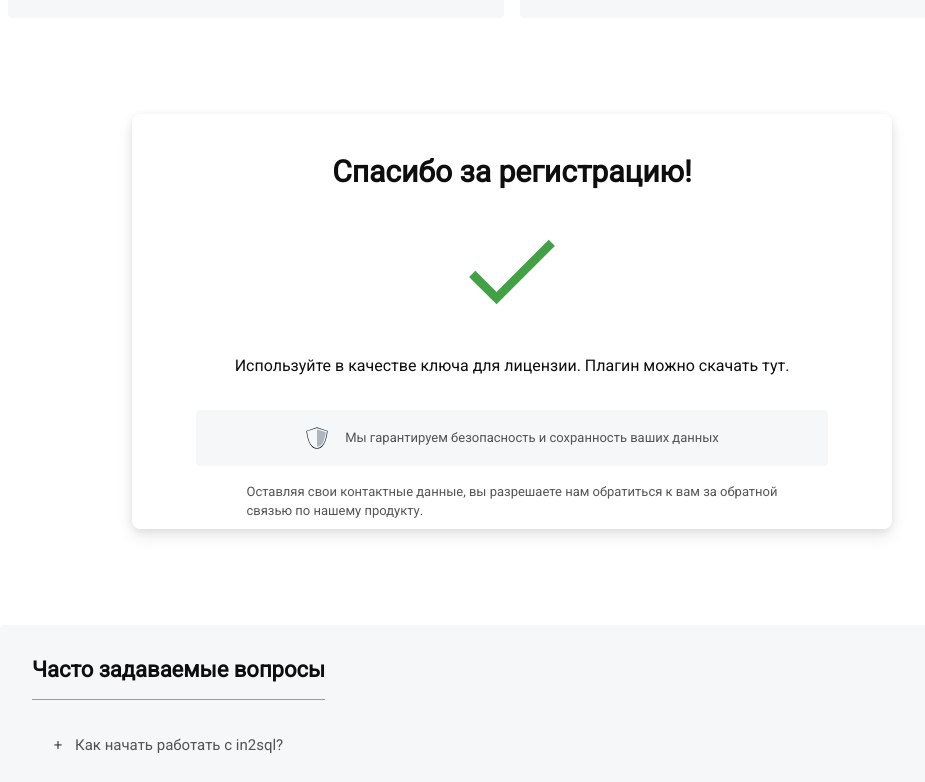
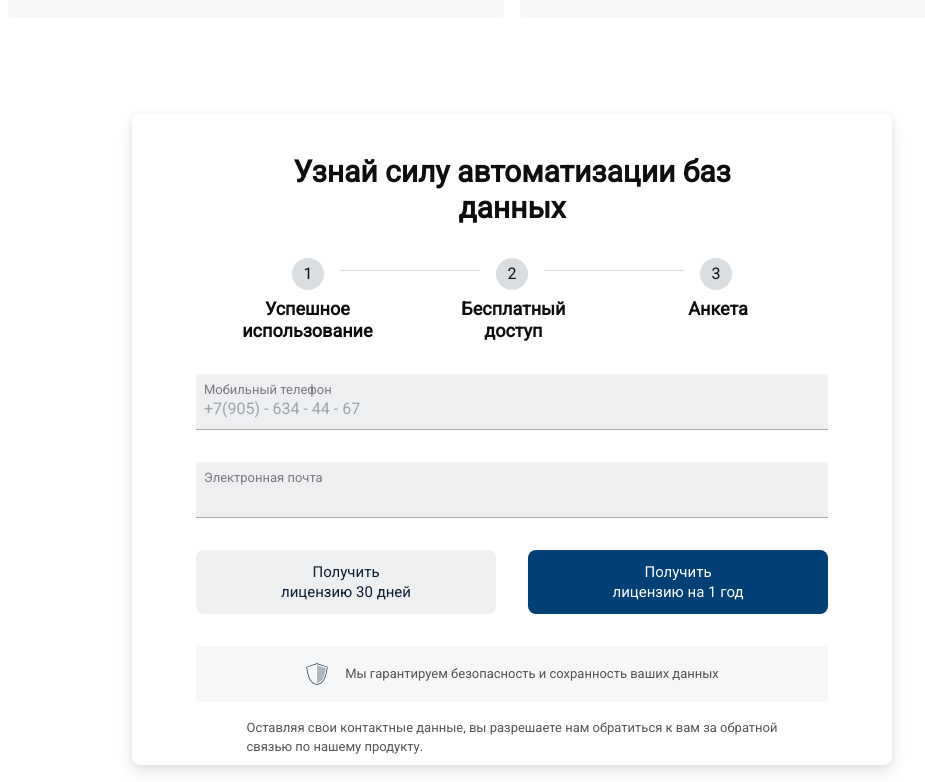
Before and after one commit to in2sql/in2sql-official-site, a Next.js app: page / in a window 1280 px wide. Shown: the part 1098-1880 px from the top of the page, without its empty margins (128-1053 px from the left). Built offline with nearby package versions, Linux system fonts and the light colour scheme.

Commit message:
feat: add validation and handle error messages

```diff
--- a/app/components/main-form/main-form.tsx
+++ b/app/components/main-form/main-form.tsx
@@ -8,17 +8,30 @@
 import Image from 'next/image'
 import Link from 'next/link'
 
+import { yupResolver } from '@hookform/resolvers/yup'
+import * as yup from 'yup'
+import { errorsMessages } from '@/app/constants'
+
 type SubmitData = {
   mobile: string
   email: string
 }
 
+const schema = yup
+  .object({
+    mobile: yup.string().required(),
+    email: yup.string().required(),
+  })
+  .required()
+
 const MainForm = () => {
-  const { handleSubmit, register } = useForm({
-    defaultValues: {
-      mobile: '+7(',
-      email: '',
-    },
+  const {
+    handleSubmit,
+    register,
+    reset,
+    formState: { errors },
+  } = useForm({
+    resolver: yupResolver(schema),
   })
 
   const initialState: SubmitData = {
@@ -35,7 +48,7 @@
   return (
     <form className={s.mainForm} onSubmit={handleSubmit(onSubmit)}>
       <div className={s.title}>
-        {!Object.keys(submitData).length ? (
+        {!submitData.email.length ? (
           <>
             Узнай силу автоматизации баз <br /> данных
           </>
@@ -44,7 +57,7 @@
         )}
       </div>
 
-      {!Object.keys(submitData).length ? (
+      {!submitData.email.length ? (
         <>
           <div className={s.steps}>
             <div className={s.circles}>
@@ -80,17 +93,19 @@
             <input
               placeholder="+7(905) - 634 - 44 - 67"
               type="tel"
-              inputMode="numeric"
-              autoComplete="cc-number"
-              {...register('mobile', { required: true })}
-              name="mobile"
-              id="mobile"
+              {...register('mobile')}
             />
+            <p style={{ color: 'red' }}>
+              {errors.mobile?.message && errorsMessages.mobile}
+            </p>
           </div>
 
           <div className={s.input}>
             <label>Электронная почта</label>
-            <input type="email" {...register('email', { required: true })} />
+            <input type="email" {...register('email')} />
+            <p style={{ color: 'red' }}>
+              {errors.email?.message && errorsMessages.email}
+            </p>
           </div>
 
           <div className={s.controlls}>
@@ -112,7 +127,10 @@
             width={100}
             height={100}
             priority
-            onClick={() => setSubmitData(initialState)}
+            onClick={(e) => {
+              setSubmitData(initialState)
+              reset()
+            }}
           />
           <div>
             Используйте
--- /dev/null
+++ b/app/constants.ts
@@ -0,0 +1,7 @@
+export const errorsMessages = {
+  mobile: 'Необходимо указать мобильный телефон',
+  email: 'Необходимо указать email',
+  company: 'Необходимо указать название компании',
+  job: 'Необходимо указать вашу должность',
+  name: 'Необходимо указать ваше имя',
+}
--- a/app/try-free/page.tsx
+++ b/app/try-free/page.tsx
@@ -1,8 +1,65 @@
+'use client'
+
+import { useForm } from 'react-hook-form'
 import Guard from '../components/guard/guard'
 import Jumbotron from '../components/jumbotron/jumbotron'
 import s from './try-free.module.scss'
+import { useState } from 'react'
+
+import { yupResolver } from '@hookform/resolvers/yup'
+import * as yup from 'yup'
+import { errorsMessages } from '@/app/constants'
+
+type SubmitData = {
+  name: string
+  mobile: string
+  email: string
+  company: string
+  job: string
+}
+
+const initialState: SubmitData = {
+  name: '',
+  mobile: '+7(',
+  email: '',
+  company: '',
+  job: '',
+}
+
+const schema = yup
+  .object({
+    mobile: yup.string().required(),
+    email: yup.string().required(),
+    name: yup.string().required(),
+    company: yup.string().required(),
+    job: yup.string().required(),
+  })
+  .required()
 
 const TryFree = () => {
+  const {
+    handleSubmit,
+    register,
+    reset,
+    formState: { errors },
+  } = useForm({
+    resolver: yupResolver(schema),
+  })
+
+  const [submitData, setSubmitData] = useState<SubmitData>(initialState)
+
+  const onSubmit = (data: SubmitData) => {
+    setSubmitData(data)
+  }
+
+  console.log({ submitData })
+
+  const renderErrorMessage = (field: keyof SubmitData) => (
+    <p style={{ color: 'red' }}>
+      {errors[field]?.message && errorsMessages[field]}
+    </p>
+  )
+
   return (
     <>
       <div className={s.header}>
@@ -14,32 +71,34 @@
         />
       </div>
       <div className={s.wrapper}>
-        <form>
+        <form onSubmit={handleSubmit(onSubmit)}>
           <div className={s.inputComponent}>
-            <label>Электронная почта</label>
-            <input />
+            <label>Ваше имя</label>
+            <input type="text" {...register('name')} />
+            {renderErrorMessage('name')}
           </div>
           <div className={s.inputComponent}>
             <label>Мобильный телефон</label>
-            <div style={{ display: 'flex' }}>
-              <span className={s.mobile}>{'+7 ('}</span>
-              <input />
-            </div>
+            <input type="tel" {...register('mobile')} />
+            {renderErrorMessage('mobile')}
           </div>
           <div className={s.inputComponent}>
             <label>Электронная почта</label>
-            <input />
+            <input type="email" {...register('email')} />
+            {renderErrorMessage('email')}
           </div>
           <div className={s.inputComponent}>
             <label>Название организации</label>
-            <input />
+            <input type="text" {...register('company')} />
+            {renderErrorMessage('company')}
           </div>
           <div className={s.inputComponent}>
             <label>Ваша должность</label>
-            <input />
+            <input type="text" {...register('job')} />
+            {renderErrorMessage('job')}
           </div>
 
-          <button>Получить лицензию на 1 год</button>
+          <button type="submit">Получить лицензию на 1 год</button>
 
           <Guard width="80%" />
         </form>
--- a/package.json
+++ b/package.json
@@ -9,6 +9,7 @@
     "lint": "next lint"
   },
   "dependencies": {
+    "@hookform/resolvers": "^3.1.1",
     "@types/node": "20.4.0",
     "@types/react": "18.2.14",
     "@types/react-dom": "18.2.6",
@@ -23,6 +24,7 @@
     "react-hook-form": "^7.45.1",
     "sass": "^1.63.6",
     "tailwindcss": "3.3.2",
-    "typescript": "5.1.6"
+    "typescript": "5.1.6",
+    "yup": "^1.2.0"
   }
 }
```
Also changed, not shown: 1 other file (tests, documents, lock files or other folders).
